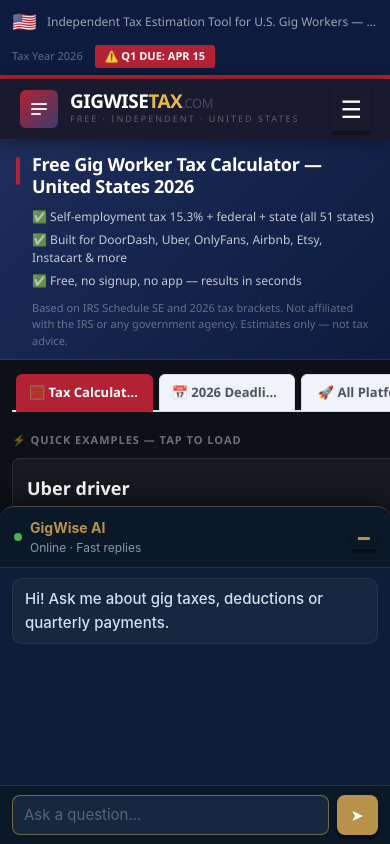
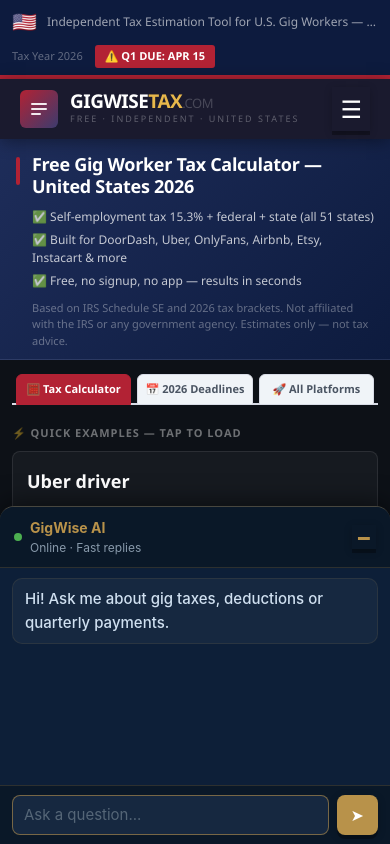
Before and after one commit to devqrcraft-ui/gigwisetax, a Next.js app: page / in a window 390 px wide. Shown: the top 844 px of the page. Built offline with nearby package versions, Linux system fonts and the light colour scheme.

Commit message:
fix: mobile overflow — form-grid 1col, tabs wrap, results/q-grid adaptive

```diff
--- a/app/page.tsx
+++ b/app/page.tsx
@@ -174,10 +174,10 @@ export default function HomePage() {
               { id: 'platforms', label: '🚀 All Platforms'   },
             ] as const).map(t => (
               <div key={t.id} onClick={() => setTab(t.id)} style={{
-                padding: '8px 12px', fontSize: 13, fontWeight: 600, cursor: 'pointer', borderRadius: '6px 6px 0 0',
+                padding: isMobile ? '6px 6px' : '8px 12px', fontSize: isMobile ? 11 : 13, fontWeight: 600, cursor: 'pointer', borderRadius: '6px 6px 0 0',
                 color: tab === t.id ? '#fff' : '#4b5563', background: tab === t.id ? '#B22234' : '#f0f4f8',
                 borderBottom: tab === t.id ? '2px solid #B22234' : '2px solid transparent', border: tab === t.id ? '1px solid #B22234' : '1px solid #d8dce6',
-                marginBottom: -2, transition: 'all .15s', whiteSpace: 'nowrap', flex: 1, textAlign: 'center' as const,
+                marginBottom: -2, transition: 'all .15s', whiteSpace: 'normal', flex: 1, textAlign: 'center' as const, wordBreak: 'break-word',
               }}>
                 {t.label}
               </div>
@@ -292,7 +292,7 @@ export default function HomePage() {
                   </div>
 
                   {/* 4 boxes */}
-                  <div style={{ overflowX: 'auto' as const }}><div style={{ display: 'grid', gridTemplateColumns: 'repeat(4,1fr)', borderBottom: '1px solid #e2e5e9', minWidth: 280 }} className="results-row">
+                  <div style={{ overflowX: 'auto' as const }}><div style={{ display: 'grid', gridTemplateColumns: isMobile ? '1fr 1fr' : 'repeat(4,1fr)', borderBottom: '1px solid #e2e5e9', minWidth: 0 }} className="results-row">
                     {[
                       { label: 'SE Tax (15.3%)',    val: fmt(result.seTax),    sub: 'Schedule SE' },
                       { label: 'Federal Tax',       val: fmt(result.federal),  sub: 'Estimated'   },
@@ -314,7 +314,7 @@ export default function HomePage() {
                       <div style={{ ...btnRed(), width: 'auto', padding: '7px 14px', fontSize: 12 }}>+ Add All to Google Calendar</div>
                     </div>
 
-                    <div style={{ overflowX: 'auto' as const }}><div style={{ display: 'grid', gridTemplateColumns: 'repeat(4,1fr)', gap: 10, minWidth: 280 }} className="q-grid">
+                    <div style={{ overflowX: 'auto' as const }}><div style={{ display: 'grid', gridTemplateColumns: isMobile ? '1fr 1fr' : 'repeat(4,1fr)', gap: 10, minWidth: 0 }} className="q-grid">
                       {DEADLINES.map((d, i) => (
                         <div key={d.q} style={{ border: i === 0 ? '2px solid #B22234' : '1px solid #e2e5e9', borderRadius: 6, padding: 14, background: i === 0 ? '#fff5f5' : '#fff', position: 'relative' as const }}>
                           {i === 0 && <div style={{ position: 'absolute', top: -10, left: 8, background: '#B22234', color: '#fff', fontSize: 9, padding: '2px 6px', borderRadius: 3, fontWeight: 800 }}>⚠️ NEXT</div>}
@@ -344,7 +344,7 @@ export default function HomePage() {
                   <span style={{ color: '#fff', fontWeight: 700, fontSize: 15 }}>🚀 Select Your Platform</span>
                   <span style={{ marginLeft: 'auto', fontSize: 12, color: 'rgba(255,255,255,.35)' }}>51-state tax included</span>
                 </div>
-                <div style={{ padding: 16, display: 'grid', gap: 10 }} className="p-grid">
+                <div style={{ padding: 16, display: 'grid', gridTemplateColumns: 'repeat(2,1fr)', gap: 10 }} className="p-grid">
                   {PLATFORMS.map(p => (
                     <Link key={p.name} href={p.href} style={{ textDecoration: 'none' }}>
                       <div style={{ border: platform === p.name ? '2px solid #B22234' : '1px solid #e2e5e9', borderRadius: 6, padding: '14px 8px', textAlign: 'center' as const, cursor: 'pointer', background: platform === p.name ? '#fff5f5' : '#fff', transition: 'all .18s', position: 'relative' as const }}>
```
